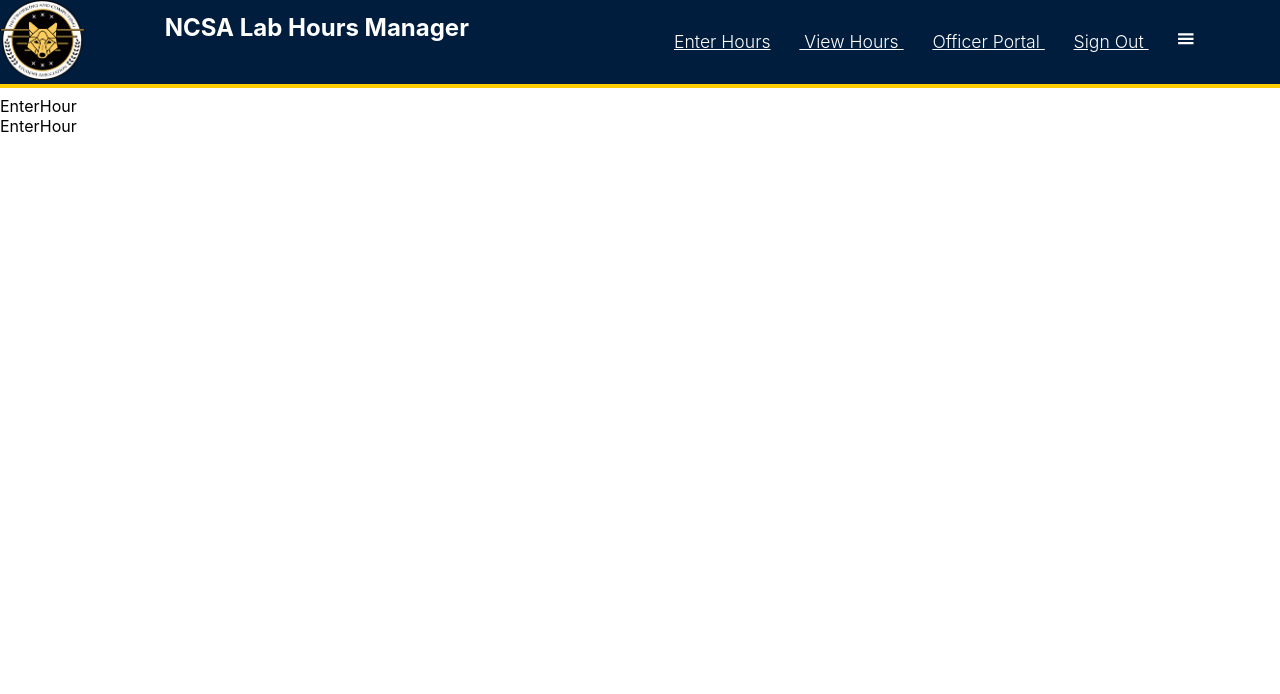
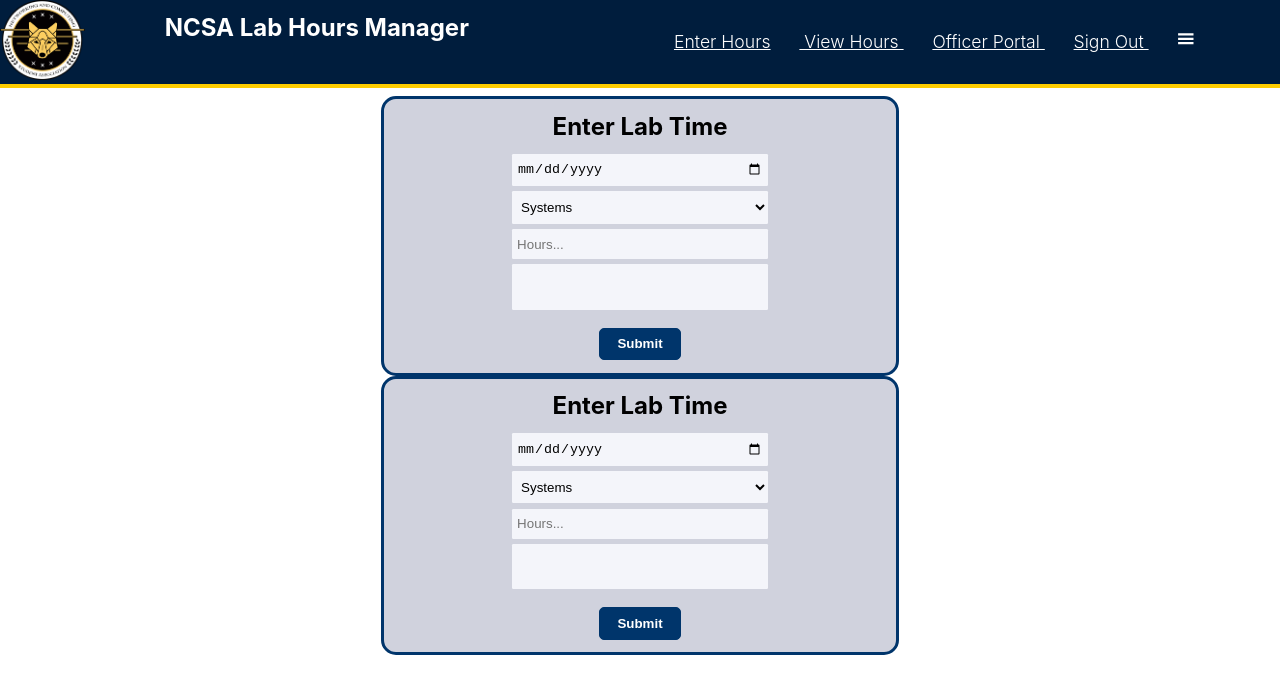
Before and after one commit to Mia-Y-Kelly/NCSA-Tracker, a React (Create React App) app in the folder time-tracker/client/: page /enterhour in a window 1280 px wide. Shown: the top 694 px of the page. Built offline with nearby package versions, Linux system fonts and the light colour scheme.

Commit message:
Create wireframe for lab time entry page

```diff
--- a/time-tracker/client/src/components/enterhours/EnterHour.jsx
+++ b/time-tracker/client/src/components/enterhours/EnterHour.jsx
@@ -1,8 +1,24 @@
 import React from 'react'
+import "./enterhour.css"
 
 function EnterHour() {
   return (
-    <div>EnterHour</div>
+    <div className='form-container'>
+      <form>
+        <h2>Enter Lab Time</h2>
+        <input type="date"/>
+        <select>
+          <option disabled> Select Team</option>
+            <option>Systems</option>
+            <option>Networking</option>
+            <option>Security</option>
+            <option>Dev</option>
+        </select>
+        <input type='number' min=".5" max="18" step={.5} placeholder='Hours...'/>
+        <textarea name="text" maxlength={50} wrap='soft'/>
+        <input type='submit' value="Submit"/>
+      </form>
+    </div>
   )
 }
 
--- a/time-tracker/client/src/components/enterhours/enterhour.css
+++ b/time-tracker/client/src/components/enterhours/enterhour.css
@@ -0,0 +1,60 @@
+.form-container {
+  background-color: #d0d2dd;
+  margin: 0 auto 0 auto;
+  text-align: center;
+
+  max-width: 40%;
+  min-width: 35%;
+  height: auto;
+
+  border: 3px solid #00356b;
+  border-radius: 15px;
+}
+
+.form-container form {
+  margin: 0 25% 0 25%;
+  display: flex;
+  flex-direction: column;
+}
+
+.form-container form h2 {
+  text-align: center;
+  color: black;
+}
+
+.form-container form input,
+select,
+textarea {
+  margin: 0 0 2% 0;
+  padding: 3% 2% 3% 2%;
+  border: none;
+  border-radius: 1pt;
+  background-color: #f4f5fa;
+}
+
+.form-container form input[type="date"]:focus,
+input[type="number"]:focus,
+select:focus,
+textarea:focus {
+  border: none;
+  border-radius: 1pt;
+  outline: none;
+  box-shadow: 0 0 0 1pt #00356b;
+}
+
+.form-container form textarea {
+  resize: none;
+}
+
+.form-container form input[type="submit"] {
+  padding: 3% 7% 3% 7%;
+  margin: 5% auto 5% auto;
+  max-width: 50%;
+  text-align: center;
+
+  background-color: #00356b;
+  color: white;
+  font-weight: bold;
+  border: 1px solid #00356b;
+  border-radius: 5px;
+}
```
Also changed, not shown: 1 other file (tests, documents, lock files or other folders).
